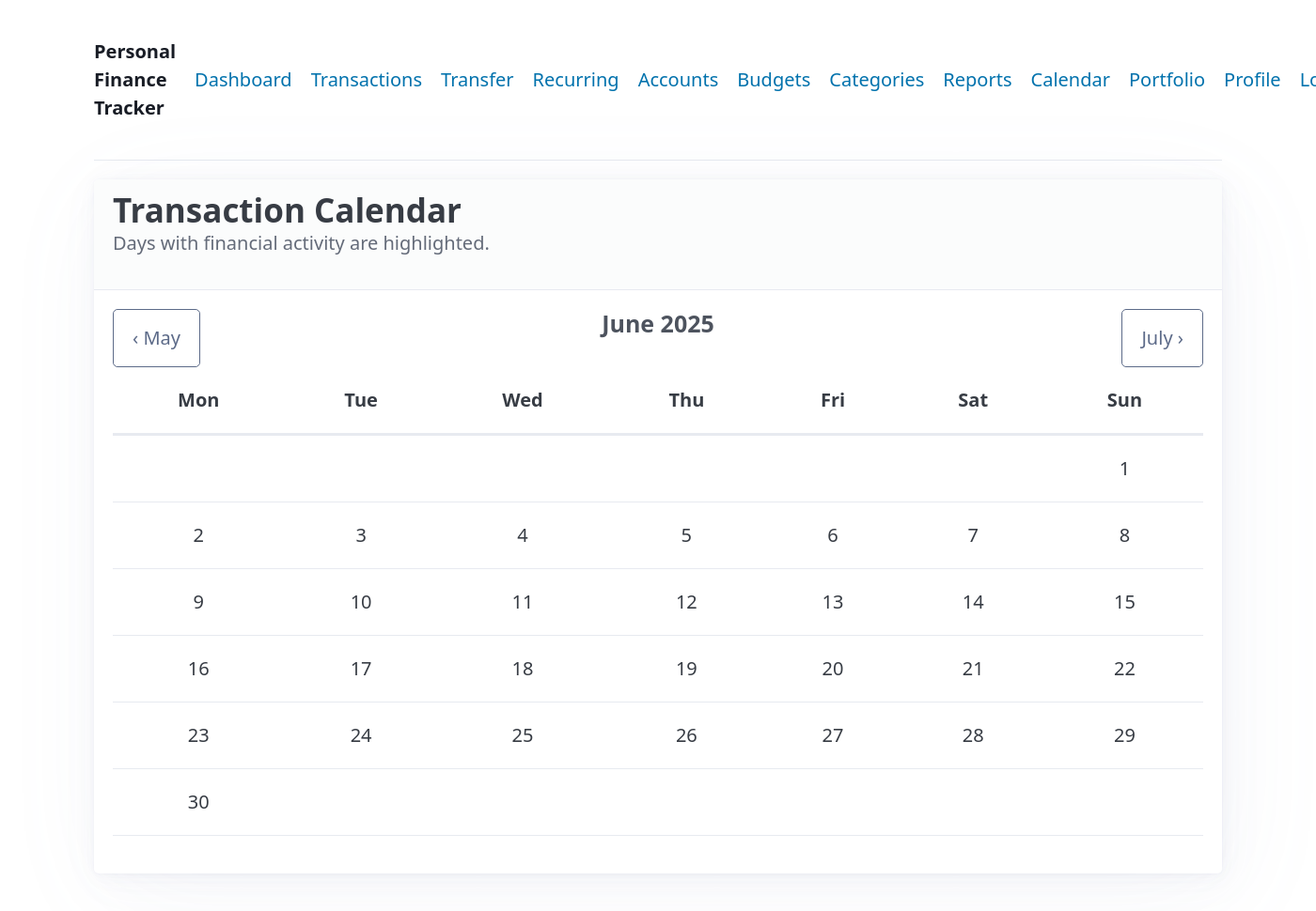
After one commit to PrajwalMadhyastha/personal-finance-webapp, a Flask app: page /calendar in a window 1400 px wide; the page is wider, and only the part inside the window is pictured. The commit adds this page. Shown: that part at 94% size. Run offline with Flask 3, Linux system fonts and the light colour scheme; the visitor is signed in with stand-in values (Sample User, id 1); data that the repository does not hold is empty; parts of the project's set-up code (start-up, migrations or seed data) failed here and were passed over; some libraries are stand-ins or nearby versions.

Commit message:
feat(app): Implement transaction calendar view

```diff
--- a/finance_tracker/routes.py
+++ b/finance_tracker/routes.py
@@ -825,6 +825,59 @@ def portfolio():
 # API & REPORTING ROUTES
 # ===================================================================
 
+@main_bp.route('/calendar')
+@login_required
+def calendar_view():
+    """Displays a monthly calendar highlighting days with transactions."""
+    now_utc = datetime.now(timezone.utc)
+
+    # Get month/year from query params, defaulting to the current month/year
+    try:
+        year = request.args.get('year', default=now_utc.year, type=int)
+        month = request.args.get('month', default=now_utc.month, type=int)
+        # Ensure month is valid
+        if not (1 <= month <= 12):
+            month = now_utc.month
+    except (TypeError, ValueError):
+        year = now_utc.year
+        month = now_utc.month
+
+    # 1. Get the calendar structure for the month (a list of weeks)
+    cal = calendar.Calendar()
+    month_calendar = cal.monthdayscalendar(year, month)
+
+    # 2. Get a set of all days in this month that have transactions
+    stmt = select(
+        func.extract('day', Transaction.transaction_date)
+    ).where(
+        Transaction.user_id == current_user.id,
+        func.extract('month', Transaction.transaction_date) == month,
+        func.extract('year', Transaction.transaction_date) == year
+    ).distinct()
+
+    active_days = {day[0] for day in db.session.execute(stmt).all()}
+
+    # 3. Calculate previous and next month for navigation links
+    current_date = datetime(year, month, 1)
+    prev_month_date = current_date - relativedelta(months=1)
+    next_month_date = current_date + relativedelta(months=1)
+
+    prev_month_link = url_for('main.calendar_view', year=prev_month_date.year, month=prev_month_date.month)
+    next_month_link = url_for('main.calendar_view', year=next_month_date.year, month=next_month_date.month)
+
+    return render_template(
+        'calendar.html',
+        month_calendar=month_calendar,
+        active_days=active_days,
+        # Pass all the necessary date info to the template
+        month_name=calendar.month_name[month],
+        current_year=year,
+        prev_month_link=url_for('main.calendar_view', year=prev_month_date.year, month=prev_month_date.month),
+        next_month_link=url_for('main.calendar_view', year=next_month_date.year, month=next_month_date.month),
+        prev_month_name=prev_month_date.strftime('%B'),
+        next_month_name=next_month_date.strftime('%B')
+    )
+
 @main_bp.route('/reports')
 @login_required
 def reports():
--- a/finance_tracker/templates/base.html
+++ b/finance_tracker/templates/base.html
@@ -34,6 +34,19 @@
           background-color: var(--color, var(--pico-primary)); /* Default to blue */
           transition: width 0.5s ease-in-out, background-color 0.2s ease;
       }
+      .calendar th, .calendar td {
+          text-align: center;
+          padding: 1rem;
+      }
+      .calendar td.empty {
+          background-color: var(--pico-muted-background-color);
+      }
+      .calendar td.active {
+          background-color: var(--pico-primary-background);
+          color: var(--pico-primary-inverse);
+          font-weight: bold;
+          border-radius: var(--pico-border-radius);
+      }
     </style>
 </head>
 <body>
@@ -52,6 +65,7 @@
                     <li><a href="{{ url_for('main.budgets') }}">Budgets</a></li>
                     <li><a href="{{ url_for('main.manage_categories') }}">Categories</a></li>
                     <li><a href="{{ url_for('main.reports') }}">Reports</a></li>
+                    <li><a href="{{ url_for('main.calendar_view') }}">Calendar</a></li>
                     <li><a href="{{ url_for('main.portfolio') }}">Portfolio</a></li>
                     <li><a href="{{ url_for('main.profile') }}">Profile</a></li>
                     <li><a href="{{ url_for('main.logout') }}">Logout</a></li>
--- /dev/null
+++ b/finance_tracker/templates/calendar.html
@@ -0,0 +1,53 @@
+{% extends "base.html" %}
+
+{% block title %}Transaction Calendar{% endblock %}
+
+{% block content %}
+<article>
+    <header>
+        <hgroup>
+            <h2>Transaction Calendar</h2>
+            <p>Days with financial activity are highlighted.</p>
+        </hgroup>
+    </header>
+
+    <div class="grid">
+        <div style="text-align: left;">
+            <a href="{{ prev_month_link }}" role="button" class="secondary outline">‹ {{ prev_month_name }}</a>
+        </div>
+        <h4 style="text-align: center;">{{ month_name }} {{ current_year }}</h4>
+        <div style="text-align: right;">
+            <a href="{{ next_month_link }}" role="button" class="secondary outline">{{ next_month_name }} ›</a>
+        </div>
+    </div>
+
+    <figure>
+        <table class="calendar">
+            <thead>
+                <tr>
+                    <th>Mon</th>
+                    <th>Tue</th>
+                    <th>Wed</th>
+                    <th>Thu</th>
+                    <th>Fri</th>
+                    <th>Sat</th>
+                    <th>Sun</th>
+                </tr>
+            </thead>
+            <tbody>
+                {% for week in month_calendar %}
+                <tr>
+                    {% for day in week %}
+                    <td class="{% if day in active_days %}active{% elif day == 0 %}empty{% endif %}">
+                        {% if day != 0 %}
+                            {{ day }}
+                        {% endif %}
+                    </td>
+                    {% endfor %}
+                </tr>
+                {% endfor %}
+            </tbody>
+        </table>
+    </figure>
+</article>
+{% endblock %}
```
